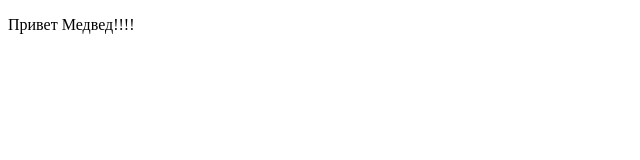
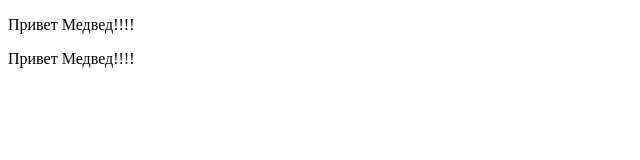
Before and after one commit to MikhailPilipenko/JS, a plain HTML site: page index.html in a window 1280 px wide. Shown: the whole page, without its empty margins (0-640 px from the left). Drawn offline with Linux system fonts and the light colour scheme.

Commit message:
Update index.html
firdt nffffff

```diff
--- a/index.html
+++ b/index.html
@@ -6,5 +6,6 @@
 </head>
 <body>
     <p>Привет Медвед!!!!</p>
+    <p>Привет Медвед!!!!</p>
 </body>
 </html>
```
